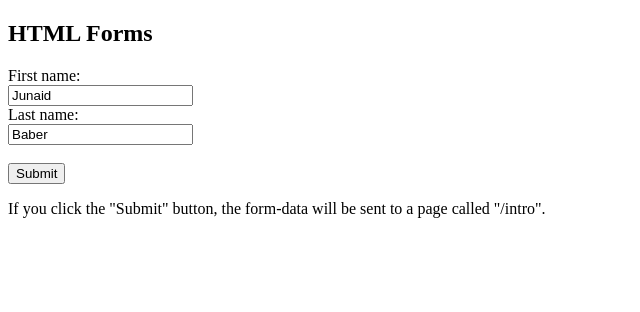
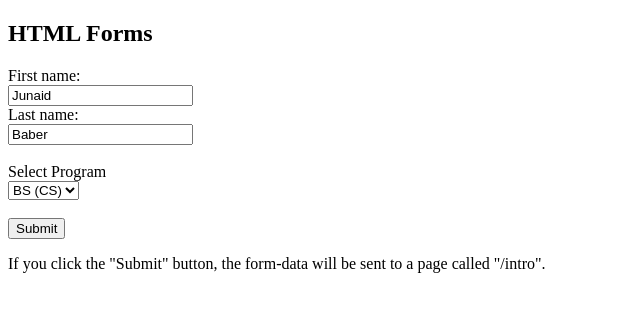
Before and after one commit to baberjunaid/python_for_web, a Flask app: page / in a window 1280 px wide. Shown: the top 312 px of the page, without its empty margins (0-640 px from the left). Run offline with Flask 2, Linux system fonts and the light colour scheme.

Commit message:
Lecture 3 forms

```diff
--- a/3 forms1/app.py
+++ b/3 forms1/app.py
@@ -10,7 +10,8 @@ def index():
 def intro():
     fname = request.form.get("fname")
     lname = request.form.get("lname")
-    return "Hello " + str(fname) + " " +  str(lname)
+    program = request.form.get("program")
+    return "Hello " + str(fname) + " " +  str(lname) +" from " + program
 
 
 
--- a/3 forms1/templates/index.html
+++ b/3 forms1/templates/index.html
@@ -9,6 +9,11 @@
   <input type="text" id="fname" name="fname" value="Junaid"><br>
   <label for="lname">Last name:</label><br>
   <input type="text" id="lname" name="lname" value="Baber"><br><br>
+  <label for="program">Select Program </label> <br>
+  <select name="program">
+    <option value="CS"> BS (CS) </option>
+    <option value="IT"> BS (IT) </option>
+  </select> </br> </br>
   <input type="submit" value="Submit">
 </form>
 
```
